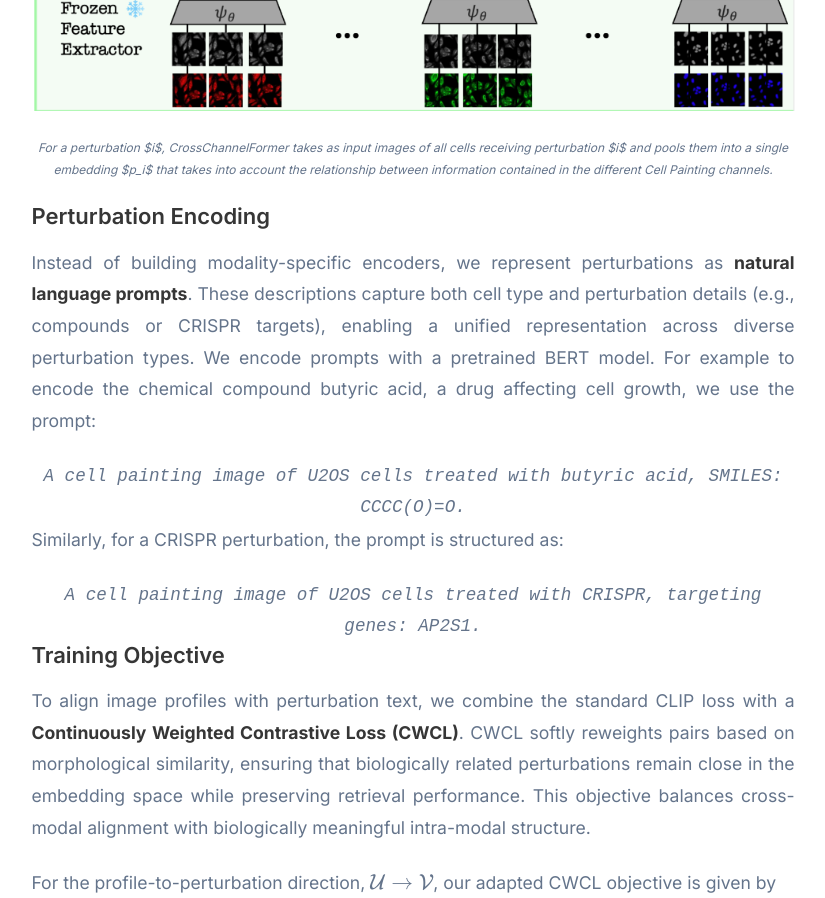
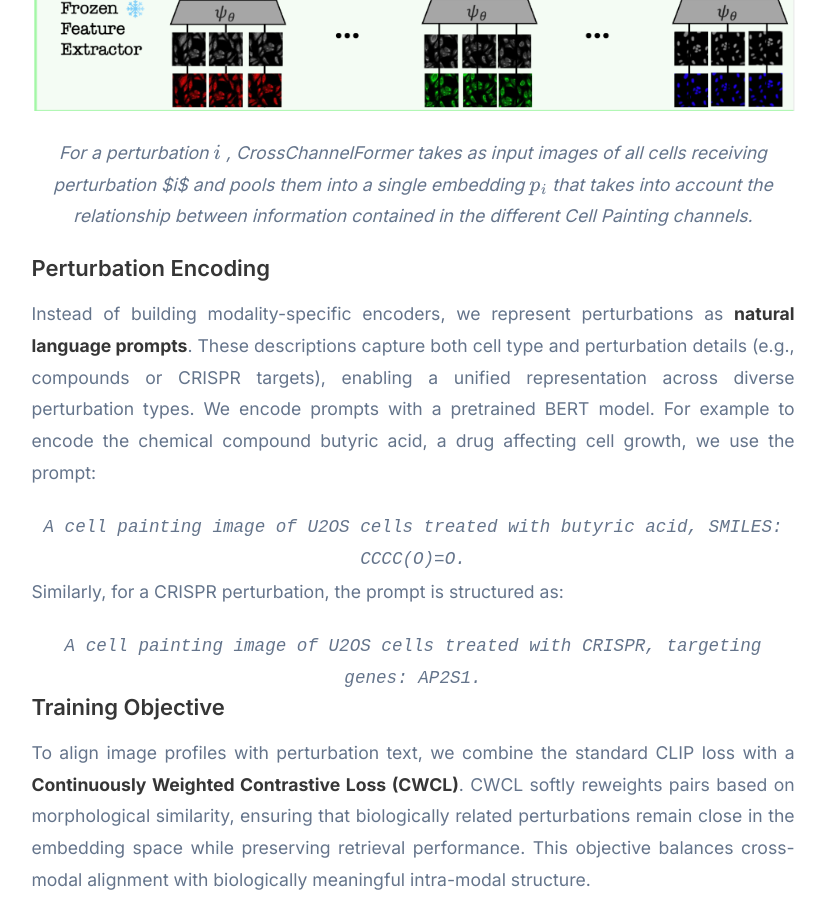
Before and after one commit to q8888620002/CellCLIP-website, a plain HTML site: page index.html in a window 1280 px wide. Shown: the part 2620-3518 px from the top of the page, without its empty margins (227-1052 px from the left). Drawn offline with nearby package versions, Linux system fonts and the light colour scheme; some icons are missing.

Commit message:
Update index.html

```diff
--- a/index.html
+++ b/index.html
@@ -363,9 +363,9 @@
 
         <div class="content has-text-centered" style="margin-top: 2rem;">
           <img src="static/images/website_fig2.jpg" style="width: 100%; height: auto;" />
-          <p class="is-size-7" style="margin-top: 1rem;">
+          <p class="is-size-10" style="margin-top: 1rem;">
             <em>
-              For a perturbation $i$, CrossChannelFormer takes as input images of all cells receiving perturbation $i$ and pools them into a single embedding $p_i$ that takes into account the relationship between information contained in the different Cell Painting channels.
+              For a perturbation \( i \) , CrossChannelFormer takes as input images of all cells receiving perturbation $i$ and pools them into a single embedding \( p_i \)  that takes into account the relationship between information contained in the different Cell Painting channels.
             </em>
           </p>
         </div>
@@ -420,7 +420,7 @@
           </p>
           <div class="content has-text-centered" style="margin-top: 2rem;">
             <img src="static/images/website_fig1.jpg" style="width: 100%; height: auto;" />
-            <p class="is-size-7" style="margin-top: 1rem;">
+            <p class="is-size-10" style="margin-top: 1rem;">
               <em>
               CellCLIP aligns perturbation embeddings generated from natural language descriptions with embeddings of corresponding images produced by a new CrossChannelFormer architecture designed to account for the idiosyncracies of Cell Painting.
               </em>
```
